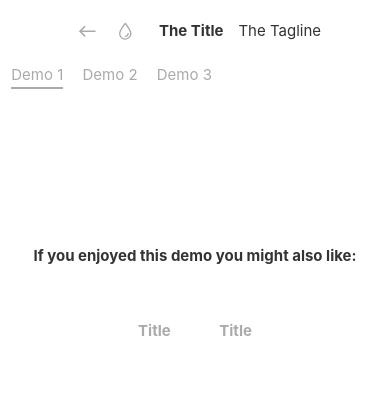
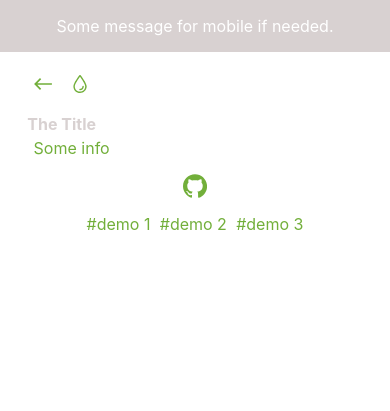
Before and after one commit to Anemolo/Infinite-Lights, a plain HTML site: page index.html in a window 390 px wide. Drawn offline with Linux system fonts and the light colour scheme.

Commit message:
Updated version

```diff
--- a/css/demo.css
+++ b/css/demo.css
@@ -4,22 +4,66 @@
 	box-sizing: border-box;
 }
 
+html {
+	background: #fff;
+}
+
 body {
 	font-family: -apple-system, BlinkMacSystemFont, "Segoe UI", Helvetica, Arial, sans-serif;
-	color: #333;
-	background: #fff;
-	font-size: 15px;
+	min-height: 100vh;
+	color: #57585c;
+	color: var(--color-text);
+	background-color: #fff;
+	background-color: var(--color-bg);
+	-webkit-font-smoothing: antialiased;
+	-moz-osx-font-smoothing: grayscale;
+}
+
+/* Color schemes */
+.demo-1 {
+	--color-text: #d8d1d1;
+	--color-bg: #fff;
+	--color-link: #72af3a;
+	--color-link-hover: #d8d1d1;
+	--color-info: #72af3a;
+}
+
+.demo-2 {
+	--color-text: #333;
+	--color-bg: #bee897;
+	--color-link: #72af3a;
+	--color-link-hover: #485a36;
+	--color-info: #fff;
+}
+
+.demo-3 {
+	--color-text: #fff;
+	--color-bg: #193ccf;
+	--color-link: #fff;
+	--color-link-hover: #fff473;
+	--color-info: #fff473;
+}
+
+/* Fade effect */
+.js body {
+	opacity: 0;
+	transition: opacity 0.3s;
+}
+
+.js body.render {
+	opacity: 1;
 }
 
 a {
 	text-decoration: none;
-	color: #aaa;
+	color: var(--color-link);
 	outline: none;
 }
 
 a:hover,
 a:focus {
-	color: #333;
+	color: var(--color-link-hover);
+	outline: none;
 }
 
 .hidden {
@@ -28,6 +72,16 @@ a:focus {
 	width: 0;
 	height: 0;
 	pointer-events: none;
+}
+
+.message {
+	position: relative;
+	z-index: 100;
+	display: none;
+	padding: 1em;
+	text-align: center;
+	color: var(--color-bg);
+	background: var(--color-text);
 }
 
 /* Icons */
@@ -39,60 +93,107 @@ a:focus {
 	fill: currentColor;
 }
 
-/* Page Loader */
-.js .loading::before {
-	content: '';
+.icon--keyboard {
+	display: none;
+}
+
+main {
+	position: relative;
+	width: 100%;
+}
+
+.content {
+	position: relative;
+	display: flex;
+	justify-content: center;
+	align-items: center;
+	margin: 0 auto;
+}
+
+.content--fixed {
 	position: fixed;
-	z-index: 100;
+	z-index: 10000;
 	top: 0;
 	left: 0;
-	display: flex;
+	display: grid;
+	align-content: space-between;
 	width: 100%;
-	height: 100%;
-	background: rgba(206, 209, 223, 0.9);
+	max-width: none;
+	height: 100vh;
+	padding: 1.5em;
+	pointer-events: none;
+	grid-template-columns: 50% 50%;
+	grid-template-rows: auto auto 4em;
+	grid-template-areas: 'header ...'
+	'... ...'
+	'github demos';
 }
 
-.js .loading::after {
-	content: '';
-	position: fixed;
-	z-index: 10000;
-	top: 50%;
-	left: 50%;
-	width: 54px;
-	height: 70px;
-	margin: -35px 0 0 -27px;
-	pointer-events: none;
-	border: 4px solid #fff;
-	transition: opacity 0.3s;
-	animation: loaderAnim 0.8s ease-out infinite alternate forwards;
-}
-
-@keyframes loaderAnim {
-	to {
-		opacity: 0.3;
-		transform: translate3d(0,-100px,0);
-	}
+.content--fixed a {
+	pointer-events: auto;
 }
 
 /* Header */
 .codrops-header {
 	position: relative;
+	z-index: 100;
 	display: flex;
 	flex-direction: row;
-	flex-wrap: wrap;
+	align-items: flex-start;
 	align-items: center;
-	width: 100%;
-	padding: 0.8em 0.75em;
+	align-self: start;
+	grid-area: header;
+	justify-self: start;
 }
 
 .codrops-header__title {
 	font-size: 1em;
+	font-weight: bold;
 	margin: 0;
-	padding: 0 1em;
+	padding: 0.75em 0;
 }
 
-.codrops-header__tagline {
-	margin: 0;
+.info {
+	margin: 0 0 0 1.25em;
+	color: var(--color-info);
+}
+
+.github {
+	display: block;
+	align-self: end;
+	grid-area: github;
+	justify-self: start;
+}
+
+.demos {
+	position: relative;
+	display: block;
+	align-self: end;
+	text-align: center;
+	grid-area: demos;
+}
+
+.demo {
+	margin: 0 0.15em;
+}
+
+.demo:hover,
+.demo:focus {
+	opacity: 0.5;
+}
+
+.demo span {
+	white-space: nowrap;
+	text-transform: lowercase;
+	pointer-events: none;
+}
+
+.demo span::before {
+	content: '#';
+}
+
+a.demo--current {
+	pointer-events: none;
 }
 
 /* Top Navigation Style */
@@ -100,72 +201,96 @@ a:focus {
 	position: relative;
 	display: flex;
 	justify-content: center;
+	margin: 0 1em 0 0;
 	text-align: center;
 	white-space: nowrap;
 }
 
 .codrops-icon {
 	display: inline-block;
-	margin: 0.25em;
+	margin: 0.15em;
 	padding: 0.25em;
 }
 
-/* Demo links */
-.demos {
-	margin: 0 0 0 auto;
+.scene {
+	position: fixed;
+	z-index: 1;
+	top: 0;
+	left: 0;
+	width: 100%;
+	height: 100vh;
+	pointer-events: none;
 }
 
+@media screen and (min-width: 55em) {
+	.icon--keyboard {
+		position: absolute;
+		right: 0.55em;
+		bottom: -30%;
+		display: block;
+		width: 54px;
+		height: 46px;
+		fill: var(--color-link);
+	}
+	.demos {
+		display: flex;
+		padding-right: 80px;
+
+		justify-self: end;
+	}
 	.demo {
-	margin: 0 1em 0.5em 0;
-	padding: 0 0 0.25em;
-	border-bottom: 2px solid transparent;
+		display: block;
+		width: 17px;
+		height: 17px;
+		margin: 0 4px;
+		border-radius: 50%;
+		background: var(--color-link);
+	}
+	a.demo--current {
+		background: var(--color-link-hover);
+	}
+	.demo span {
+		line-height: 1;
+		position: absolute;
+		right: 100%;
+		display: none;
+		margin: 0 1em 0 0;
+	}
+	.demo--current span {
+		display: block;
+	}
 }
 
-.demo--current {
-	border-color: currentColor;
+@media screen and (max-width: 55em) {
+	.message {
+		display: block;
 	}
-
-/* Content */
 	.content {
-	padding: 3em 0;
+		flex-direction: column;
+		height: auto;
+		min-height: 0;
+		padding-bottom: 10em;
 	}
-
-/* Related demos */
-.content--related {
+	.content--fixed {
+		position: relative;
+		z-index: 1000;
+		display: block;
+		padding: 0.85em;
+	}
+	.codrops-header {
+		flex-direction: column;
+		align-items: center;
+	}
+	.codrops-header__title {
 		font-weight: bold;
+		padding-bottom: 0.25em;
 		text-align: center;
 	}
-
-.media-item {
-	display: inline-block;
-	padding: 1em;
-	vertical-align: top;
-	transition: color 0.3s;
+	.github {
+		display: block;
+		margin: 1em auto;
 	}
-
-.media-item__img {
-	max-width: 100%;
-	opacity: 0.6;
-	transition: opacity 0.3s;
-}
-
-.media-item:hover .media-item__img,
-.media-item:focus .media-item__img {
-	opacity: 1;
-}
-
-.media-item__title {
-	font-size: 1em;
+	.codrops-links {
 		margin: 0;
-	padding: 0.5em;
-}
-
-@media screen and (max-width: 40em) {
-	.codrops-header {
-		justify-content: center;
-	}
-	.demos {
-		width: 100%;
-		margin: 1em 0 0;
 	}
 }
--- a/index.html
+++ b/index.html
@@ -3,17 +3,16 @@
 	<head>
 		<meta charset="UTF-8" />
 		<meta name="viewport" content="width=device-width, initial-scale=1">
-		<title>Title | Demo 1 | Codrops</title>
+		<title>Demoname | Demo 1 | Codrops</title>
 		<meta name="description" content="" />
 		<meta name="keywords" content="" />
 		<meta name="author" content="Codrops" />
 		<link rel="shortcut icon" href="favicon.ico">
 		<link rel="stylesheet" type="text/css" href="css/normalize.css" />
 		<link rel="stylesheet" type="text/css" href="css/demo.css" />
-		<link rel="stylesheet" type="text/css" href="css/component.css" />
-		<script>document.documentElement.className = 'js';</script>
+		<script>document.documentElement.className="js";var supportsCssVars=function(){var e,t=document.createElement("style");return t.innerHTML="root: { --tmp-var: bold; }",document.head.appendChild(t),e=!!(window.CSS&&window.CSS.supports&&window.CSS.supports("font-weight","var(--tmp-var)")),t.parentNode.removeChild(t),e};supportsCssVars()||alert("Please view this demo in a modern browser that supports CSS Variables.");</script>
 	</head>
-	<body>
+	<body class="demo-1">
 		<svg class="hidden">
 			<symbol id="icon-arrow" viewBox="0 0 24 24">
 				<title>arrow</title>
@@ -23,36 +22,48 @@
 				<title>drop</title>
 				<path d="M12,21c-3.6,0-6.6-3-6.6-6.6C5.4,11,10.8,4,11.4,3.2C11.6,3.1,11.8,3,12,3s0.4,0.1,0.6,0.3c0.6,0.8,6.1,7.8,6.1,11.2C18.6,18.1,15.6,21,12,21zM12,4.8c-1.8,2.4-5.2,7.4-5.2,9.6c0,2.9,2.3,5.2,5.2,5.2s5.2-2.3,5.2-5.2C17.2,12.2,13.8,7.3,12,4.8z"/><path d="M12,18.2c-0.4,0-0.7-0.3-0.7-0.7s0.3-0.7,0.7-0.7c1.3,0,2.4-1.1,2.4-2.4c0-0.4,0.3-0.7,0.7-0.7c0.4,0,0.7,0.3,0.7,0.7C15.8,16.5,14.1,18.2,12,18.2z"/>
 			</symbol>
+			<symbol id="icon-github" viewBox="0 0 32.6 31.8">
+				<title>github</title>
+				<path d="M16.3,0C7.3,0,0,7.3,0,16.3c0,7.2,4.7,13.3,11.1,15.5c0.8,0.1,1.1-0.4,1.1-0.8c0-0.4,0-1.4,0-2.8c-4.5,1-5.5-2.2-5.5-2.2c-0.7-1.9-1.8-2.4-1.8-2.4c-1.5-1,0.1-1,0.1-1c1.6,0.1,2.5,1.7,2.5,1.7c1.5,2.5,3.8,1.8,4.7,1.4c0.1-1.1,0.6-1.8,1-2.2c-3.6-0.4-7.4-1.8-7.4-8.1c0-1.8,0.6-3.2,1.7-4.4C7.4,10.7,6.8,9,7.7,6.8c0,0,1.4-0.4,4.5,1.7c1.3-0.4,2.7-0.5,4.1-0.5c1.4,0,2.8,0.2,4.1,0.5c3.1-2.1,4.5-1.7,4.5-1.7c0.9,2.2,0.3,3.9,0.2,4.3c1,1.1,1.7,2.6,1.7,4.4c0,6.3-3.8,7.6-7.4,8c0.6,0.5,1.1,1.5,1.1,3c0,2.2,0,3.9,0,4.5c0,0.4,0.3,0.9,1.1,0.8c6.5-2.2,11.1-8.3,11.1-15.5C32.6,7.3,25.3,0,16.3,0z"/>
+			</symbol>
+			<symbol id="icon-keyboard" viewBox="0 0 100 70">
+				<title>keyboard</title>
+				<!-- https://thenounproject.com/term/keyboard/783/ by Paul te Kortschot from the Noun Project -->
+				<path d="M 60.94,1.83 39.22,1.83 C 36.71,1.83 34.67,3.86 34.67,6.376 L 34.67,28.1 C 34.67,30.61 36.71,32.65 39.22,32.65 L 60.94,32.65 C 63.45,32.65 65.5,30.61 65.5,28.1 L 65.5,6.376 C 65.5,3.86 63.45,1.83 60.94,1.83 Z M 44.79,18.63 50.08,11.74 55.37,18.63 Z" opacity="0.2"/>
+				<path d="M 60.86,36.75 39.14,36.75 C 36.63,36.75 34.59,38.79 34.59,41.3 L 34.59,63.02 C 34.59,65.53 36.63,67.57 39.14,67.57 L 60.86,67.57 C 63.38,67.57 65.41,65.53 65.41,63.02 L 65.41,41.3 C 65.42,38.79 63.38,36.75 60.86,36.75 Z M 50.08,57.45 44.79,50.55 55.37,50.55 Z" opacity="0.2" />
+				<path d="M 95.45,36.75 73.73,36.75 C 71.22,36.75 69.18,38.79 69.18,41.3 L 69.18,63.02 C 69.18,65.53 71.22,67.57 73.73,67.57 L 95.45,67.57 C 97.97,67.57 100,65.53 100,63.02 L 100,41.3 C 100,38.79 97.97,36.75 95.45,36.75 Z M 83.4,57.45 83.4,46.86 90.3,52.16 Z" />
+				<path d="M 26.27,36.75 4.55,36.75 C 2.037,36.75 0,38.79 0,41.3 L 0,63.02 C 0,65.53 2.037,67.57 4.55,67.57 L 26.27,67.57 C 28.78,67.57 30.82,65.53 30.82,63.02 L 30.82,41.3 C 30.82,38.79 28.78,36.75 26.27,36.75 Z M 16.69,57.45 9.79,52.16 16.69,46.86 Z" />
+			</symbol>
 		</svg>
 		<main>
+			<div class="message">Some message for mobile if needed.</div>
+			<div class="content content--fixed">
 				<header class="codrops-header">
 					<div class="codrops-links">
 						<a class="codrops-icon codrops-icon--prev" href="" title="Previous Demo"><svg class="icon icon--arrow"><use xlink:href="#icon-arrow"></use></svg></a>
 						<a class="codrops-icon codrops-icon--drop" href="" title="Back to the article"><svg class="icon icon--drop"><use xlink:href="#icon-drop"></use></svg></a>
 					</div>
 					<h1 class="codrops-header__title">The Title</h1>
-				<p class="codrops-header__tagline">The Tagline</p>
+					<span class="info">Some info</span>
+				</header>
+				<a class="github" href="" title="Find this project on GitHub"><svg class="icon icon--github"><use xlink:href="#icon-github"></use></svg></a>
 				<nav class="demos">
-					<a class="demo demo--current" href="index.html">Demo 1</a>
-					<a class="demo" href="index2.html">Demo 2</a>
-					<a class="demo" href="index3.html">Demo 3</a>
+					<svg class="icon icon--keyboard"><use xlink:href="#icon-keyboard"></use></svg>
+					<a class="demo demo--current" href="index.html"><span>Demo 1</span></a>
+					<a class="demo" href="index2.html"><span>Demo 2</span></a>
+					<a class="demo" href="index3.html"><span>Demo 3</span></a>
 				</nav>
-			</header>
+				<!-- Pater
+				<a class="pater" href="" rel="nofollow" onClick="recordOutboundLink(this, 'Outbound Links', 'CODEHERE');return false;">
+					<div class="pater__img"><div class="pater__img-inner"></div></div>
+					<h3 class="pater__title"></h3>
+					<p class="pater__description"></p>
+				</a>-->
+			</div>
 			<div class="content">
 
 			</div>
-			<!-- Related demos -->
-			<section class="content content--related">
-				<p>If you enjoyed this demo you might also like:</p>
-				<a class="media-item" href="">
-					<img class="media-item__img" src="">
-					<h3 class="media-item__title">Title</h3>
-				</a>
-				<a class="media-item" href="">
-					<img class="media-item__img" src="">
-					<h3 class="media-item__title">Title</h3>
-				</a>
-			</section>
 		</main>
+		<script src="js/demo.js"></script>
 	</body>
 </html>
--- /dev/null
+++ b/js/demo.js
@@ -0,0 +1,38 @@
+/**
+ * demo.js
+ * http://www.codrops.com
+ *
+ * Licensed under the MIT license.
+ * http://www.opensource.org/licenses/mit-license.php
+ *
+ * Copyright 2017, Codrops
+ * http://www.codrops.com
+ */
+{
+	setTimeout(() => document.body.classList.add('render'), 60);
+	const navdemos = Array.from(document.querySelectorAll('nav.demos > .demo'));
+	const total = navdemos.length;
+	const current = navdemos.findIndex(el => el.classList.contains('demo--current'));
+	const navigate = (linkEl) => {
+		document.body.classList.remove('render');
+		document.body.addEventListener('transitionend', () => window.location = linkEl.href);
+	};
+	navdemos.forEach(link => link.addEventListener('click', (ev) => {
+		ev.preventDefault();
+		navigate(ev.target);
+	}));
+	document.addEventListener('keydown', (ev) => {
+		const keyCode = ev.keyCode || ev.which;
+		let linkEl;
+		if ( keyCode === 37 ) {
+			linkEl = current > 0 ? navdemos[current-1] : navdemos[total-1];
+		}
+		else if ( keyCode === 39 ) {
+			linkEl = current < total-1 ? navdemos[current+1] : navdemos[0];
+		}
+		else {
+			return false;
+		}
+		navigate(linkEl);
+	});
+}
```
Lines whose indentation alone changed are shown as unchanged.
